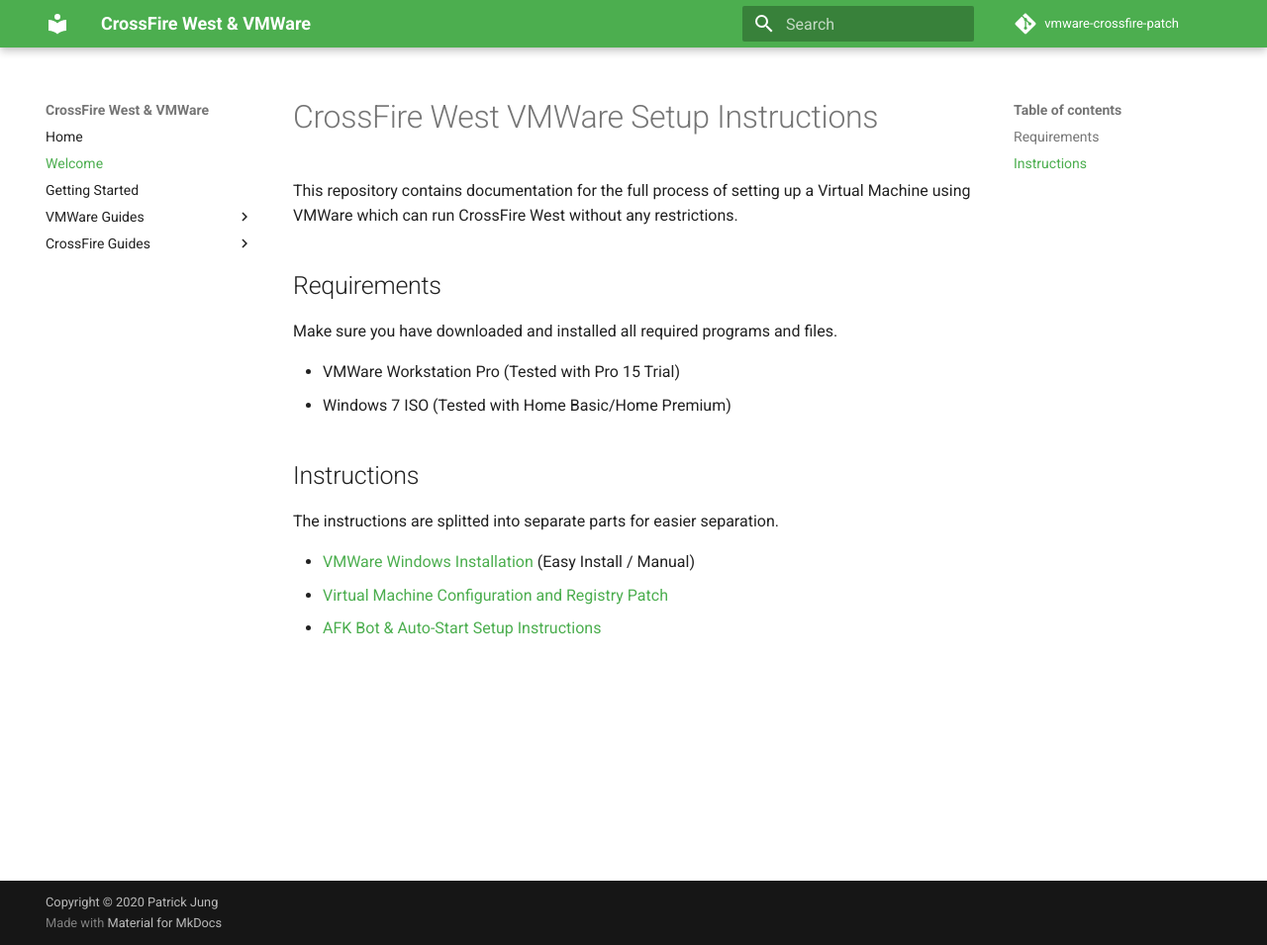
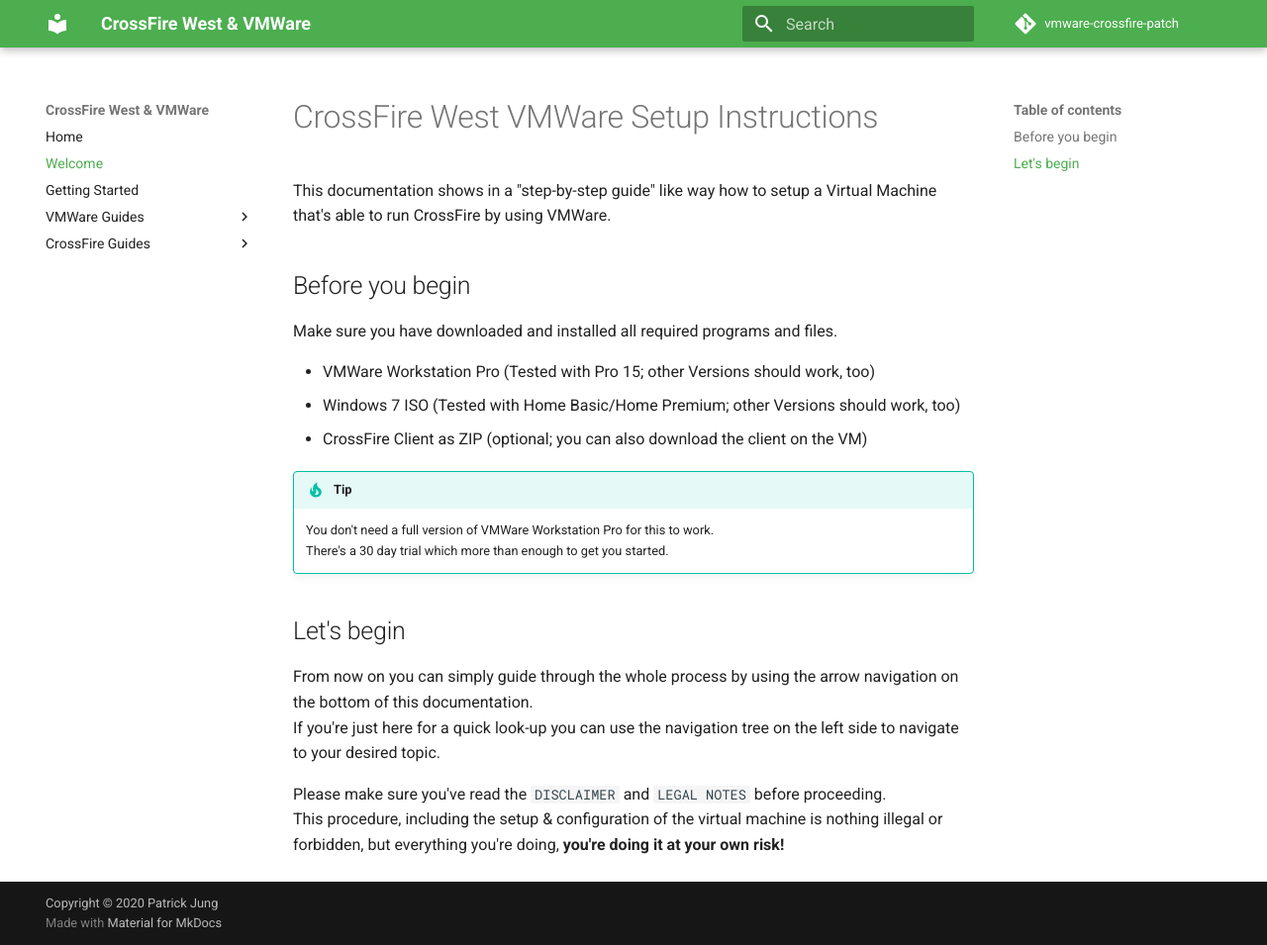
Before and after one commit to cfna/vmware-docs, an MkDocs documentation site: the page built from pages/welcome.md, in a window 1280 px wide and 955 px high. Shown: the whole window at 99% size. Built offline with MkDocs 1.6.1 and Material for MkDocs 9.7.7, drawn with Linux system fonts in a browser that asks for light colours; comment, search, counter and statistics services are not loaded.

Commit message:
Updated welcome page content

```diff
--- a/pages/welcome.md
+++ b/pages/welcome.md
@@ -1,18 +1,23 @@
 # CrossFire West VMWare Setup Instructions
 
-This repository contains documentation for the full process of setting up a Virtual Machine using VMWare which can run CrossFire West without any restrictions.
+This documentation shows in a "step-by-step guide" like way how to setup a Virtual Machine that's able to run CrossFire by using VMWare.
 
-## Requirements
+## Before you begin
 
 Make sure you have downloaded and installed all required programs and files.
 
-- VMWare Workstation Pro (Tested with Pro 15 Trial)
-- Windows 7 ISO (Tested with Home Basic/Home Premium)
+- VMWare Workstation Pro (Tested with Pro 15; other Versions should work, too)
+- Windows 7 ISO (Tested with Home Basic/Home Premium; other Versions should work, too)
+- CrossFire Client as ZIP (optional; you can also download the client on the VM)
 
-## Instructions
+!!! tip
+    You don't need a full version of VMWare Workstation Pro for this to work.
+    There's a 30 day trial which more than enough to get you started.
 
-The instructions are splitted into separate parts for easier separation.
+## Let's begin
 
-- [VMWare Windows Installation](./vmware_windows_installation_instructions.md) (Easy Install / Manual)
-- [Virtual Machine Configuration and Registry Patch](./virtual_machine_configuration_instructions.md)
-- [AFK Bot & Auto-Start Setup Instructions](./afk_bot_auto_ready_setup_instructions.md)
+From now on you can simply guide through the whole process by using the arrow navigation on the bottom of this documentation.
+If you're just here for a quick look-up you can use the navigation tree on the left side to navigate to your desired topic.
+
+Please make sure you've read the `DISCLAIMER` and `LEGAL NOTES` before proceeding.
+This procedure, including the setup & configuration of the virtual machine is nothing illegal or forbidden, but everything you're doing, **you're doing it at your own risk!**
```
